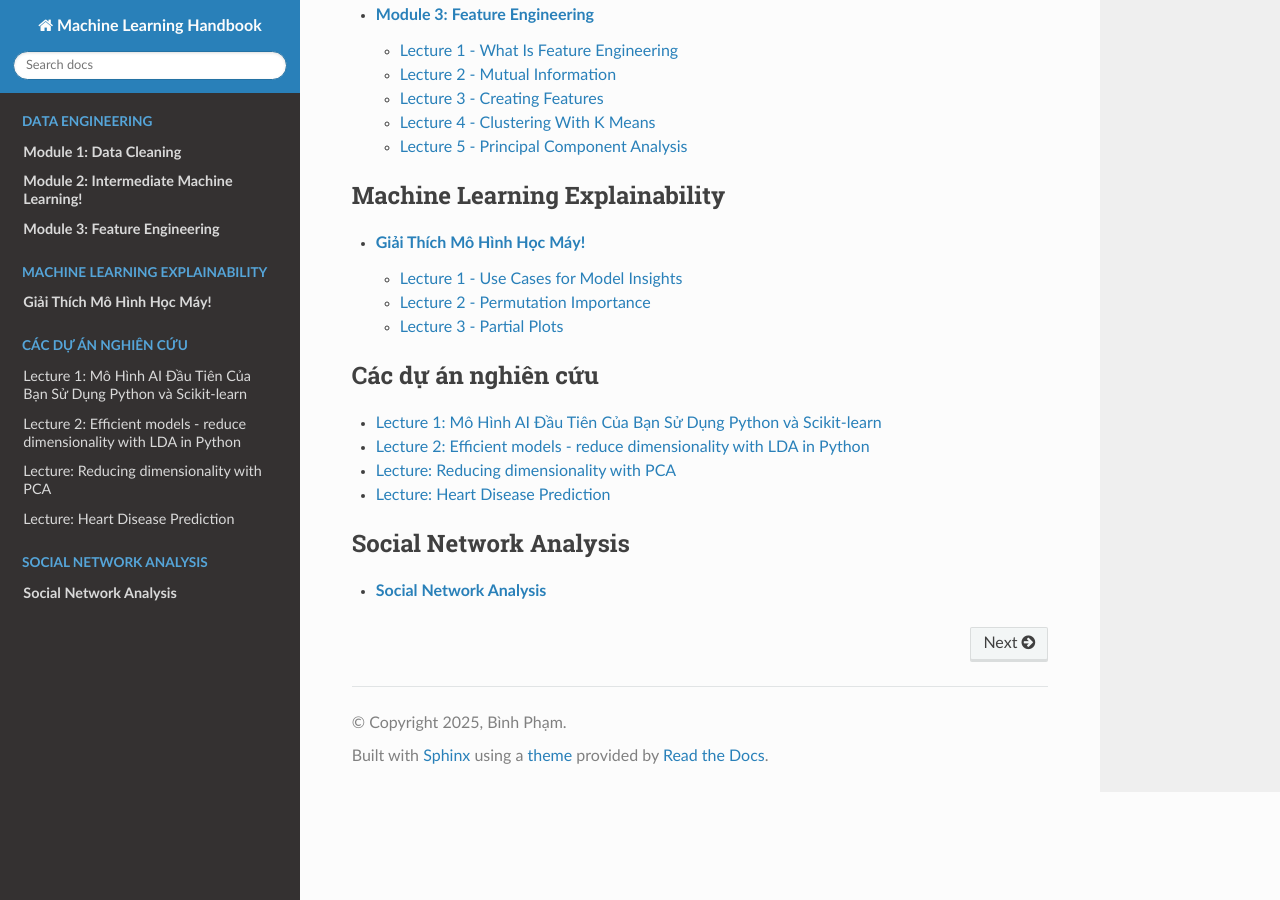
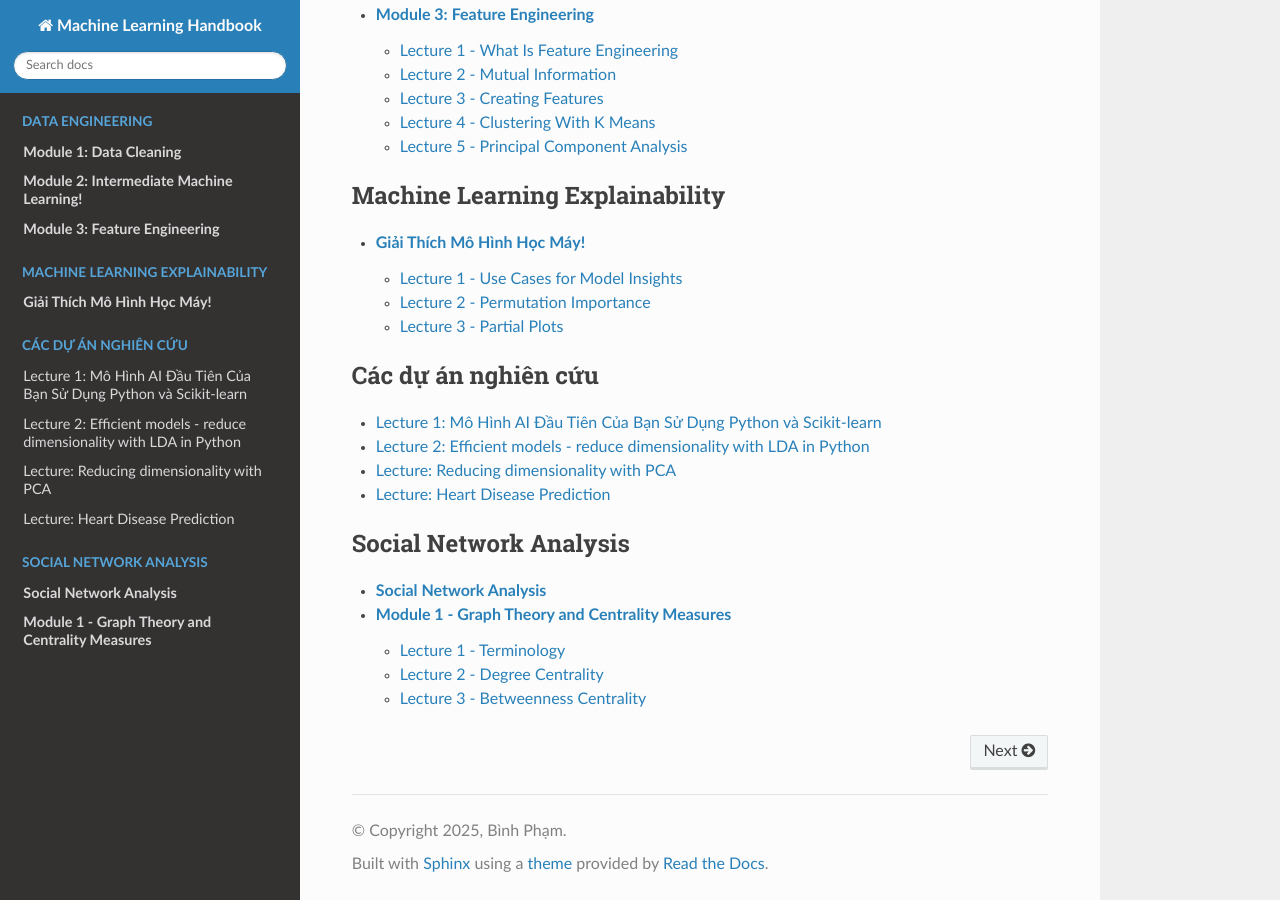
Before and after one commit to phambinh0826/ML1, a Sphinx documentation site: the page built from docs/source/index.rst, in a window 1280 px wide and 900 px high, scrolled down 1581 px. Built offline with Sphinx 7.4.7 and the Read the Docs theme 3.1.0, drawn with Linux system fonts in a browser that asks for light colours; pages that are not in the unit, such as notebooks, are missing from menus.

Commit message:
Update index.rst

```diff
--- a/docs/source/index.rst
+++ b/docs/source/index.rst
@@ -60,3 +60,4 @@ Contents
    :caption: Social Network Analysis
 
    Social Network Analysis/index.rst
+   Social Network Analysis/Module 1 - Graph Theory and Centrality Measures/index.rst
```
